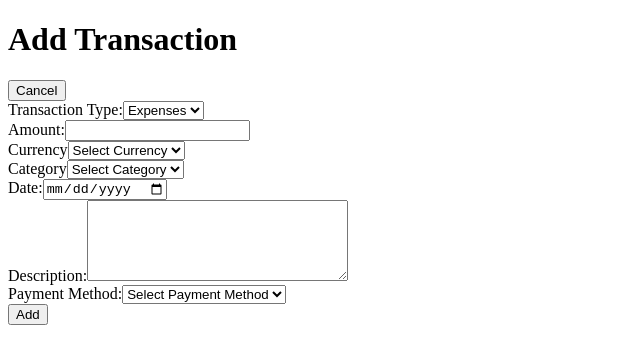
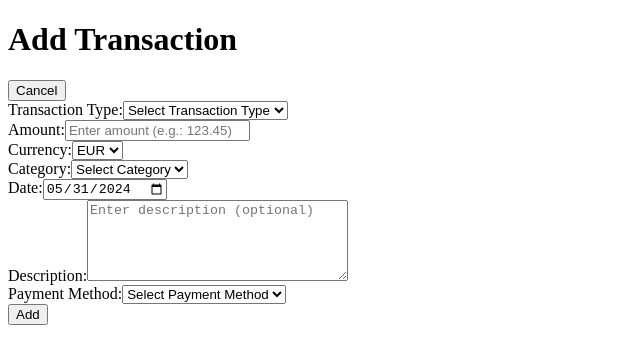
Before and after one commit to miToe/dagobert, a Next.js app: page /transactions/TransactionForm in a window 1280 px wide. Shown: the top 364 px of the page, without its empty margins (0-640 px from the left). Built offline with nearby package versions, Linux system fonts and the light colour scheme.

Commit message:
modified transaction form to better fit the purpose

```diff
--- a/src/pages/transactions/TransactionForm.js
+++ b/src/pages/transactions/TransactionForm.js
@@ -1,14 +1,54 @@
+import { useRef, useState } from "react";
 import { useRouter } from "next/router";
 
-export default function TransactionForm({ onAddTransaction, onCancel }) {
+export default function TransactionForm({ onAddTransaction }) {
   const router = useRouter();
+  const typeRef = useRef();
+  const amountRef = useRef();
+  const currencyRef = useRef();
+  const [placeholder, setPlaceholder] = useState("Enter amount");
 
+  // Function to handle form submission
   function handleSubmit(event) {
     event.preventDefault();
     const formData = new FormData(event.target);
     const data = Object.fromEntries(formData);
+    // If the transaction type is "Expenses", convert the amount to negative
+    if (data.type === "Expenses") {
+      data.amount = -Math.abs(parseFloat(data.amount)); // Convert to negative
+    } else {
+      data.amount = Math.abs(parseFloat(data.amount)); // Ensure positive
+    }
     onAddTransaction(data);
     router.push("/");
+  }
+
+  // Function to handle changes in the transaction type
+  function handleTypeChange() {
+    const type = typeRef.current.value;
+  }
+
+  // Function to handle changes in the amount input field
+  function handleAmountChange() {
+    const type = typeRef.current.value;
+    const amount = parseFloat(amountRef.current.value);
+    // Validate the amount based on the transaction type
+    if (type === "Income" && amount < 0) {
+      amountRef.current.value = "";
+      alert("Income amount cannot be negative");
+    }
+  }
+
+  // Function to handle input events on the amount input field
+  function handleAmountInput(event) {
+    const value = event.target.value;
+    // Ensure only two decimal places are allowed
+    if (value.includes(".")) {
+      const [integerPart, decimalPart] = value.split(".");
+      if (decimalPart.length > 2) {
+        event.target.value = `${integerPart}.${decimalPart.substring(0, 2)}`;
+      }
+    }
   }
 
   return (
@@ -16,40 +56,52 @@ export default function TransactionForm({ onAddTransaction, onCancel }) {
       <h1>Add Transaction</h1>
       <form onSubmit={handleSubmit}>
         <button type="button" onClick={() => router.push("/")}>Cancel</button>
+        {/* Dropdown for selecting transaction type */}
         <div>
-          <label htmlFor={"type"}>Transaction Type:</label>
+          <label htmlFor="type">Transaction Type:</label>
           <select
             id="type"
             name="type"
+            ref={typeRef}
+            onChange={handleTypeChange}
             required
           >
+            <option value="">Select Transaction Type</option>
             <option value="Expenses">Expenses</option>
             <option value="Income">Income</option>
           </select>
         </div>
+        {/* Input field for amount */}
         <div>
-          <label htmlFor={"amount"}>Amount:</label>
+          <label htmlFor="amount">Amount:</label>
           <input
             id="amount"
             name="amount"
             type="number"
+            step="0.01"
+            ref={amountRef}
+            onChange={handleAmountChange}
+            onInput={handleAmountInput}
+            placeholder="Enter amount (e.g.: 123.45)"
             required
           />
         </div>
+        {/* Dropdown for selecting currency */}
         <div>
-          <label htmlFor={"currency"}>Currency</label>
+          <label htmlFor="currency">Currency:</label>
           <select
             id="currency"
             name="currency"
+            ref={currencyRef}
             required
           >
-            <option value="">Select Currency</option>
+            <option value="EUR">EUR</option>
             <option value="USD">USD</option>
-            <option value="EUR">EUR</option>
           </select>
         </div>
+        {/* Dropdown for selecting category */}
         <div>
-          <label htmlFor={"category"}>Category</label>
+          <label htmlFor="category">Category:</label>
           <select
             id="category"
             name="category"
@@ -62,26 +114,31 @@ export default function TransactionForm({ onAddTransaction, onCancel }) {
             <option value="Transport">Transport</option>
           </select>
         </div>
+        {/* Input field for selecting date */}
         <div>
-          <label htmlFor={"date"}>Date:</label>
+          <label htmlFor="date">Date:</label>
           <input
             id="date"
             name="date"
             type="date"
+            defaultValue={new Date().toISOString().substring(0, 10)}
             required
           />
         </div>
+        {/* Textarea for entering description */}
         <div>
-          <label htmlFor={"description"}>Description:</label>
+          <label htmlFor="description">Description:</label>
           <textarea
             id="description"
             name="description"
             rows="5"
             cols="30"
+            placeholder="Enter description (optional)"
           />
         </div>
+        {/* Dropdown for selecting payment method */}
         <div>
-          <label htmlFor={"paymentMethod"}>Payment Method:</label>
+          <label htmlFor="paymentMethod">Payment Method:</label>
           <select
             id="paymentMethod"
             name="paymentMethod"
@@ -94,6 +151,7 @@ export default function TransactionForm({ onAddTransaction, onCancel }) {
             <option value="PayPal">PayPal</option>
           </select>
         </div>
+        {/* Submit button */}
         <button type="submit">Add</button>
       </form>
     </div>
```
